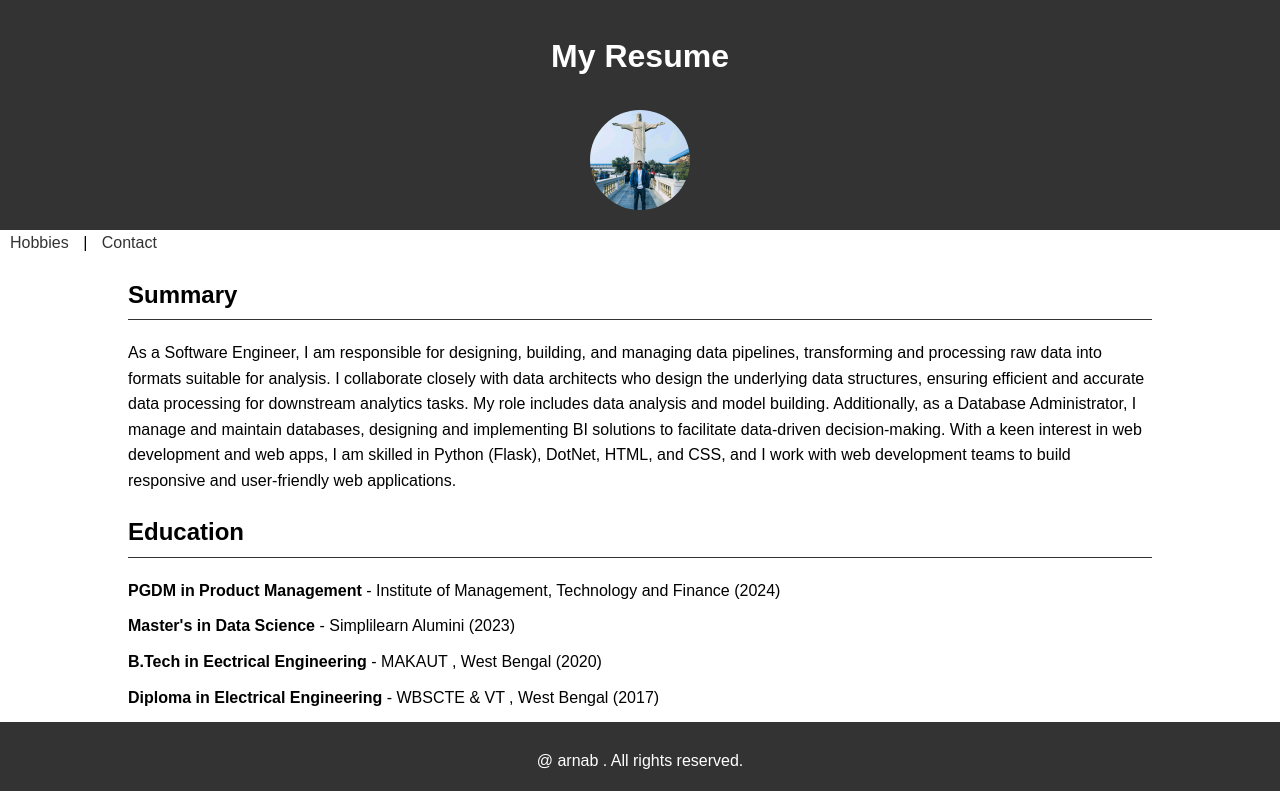
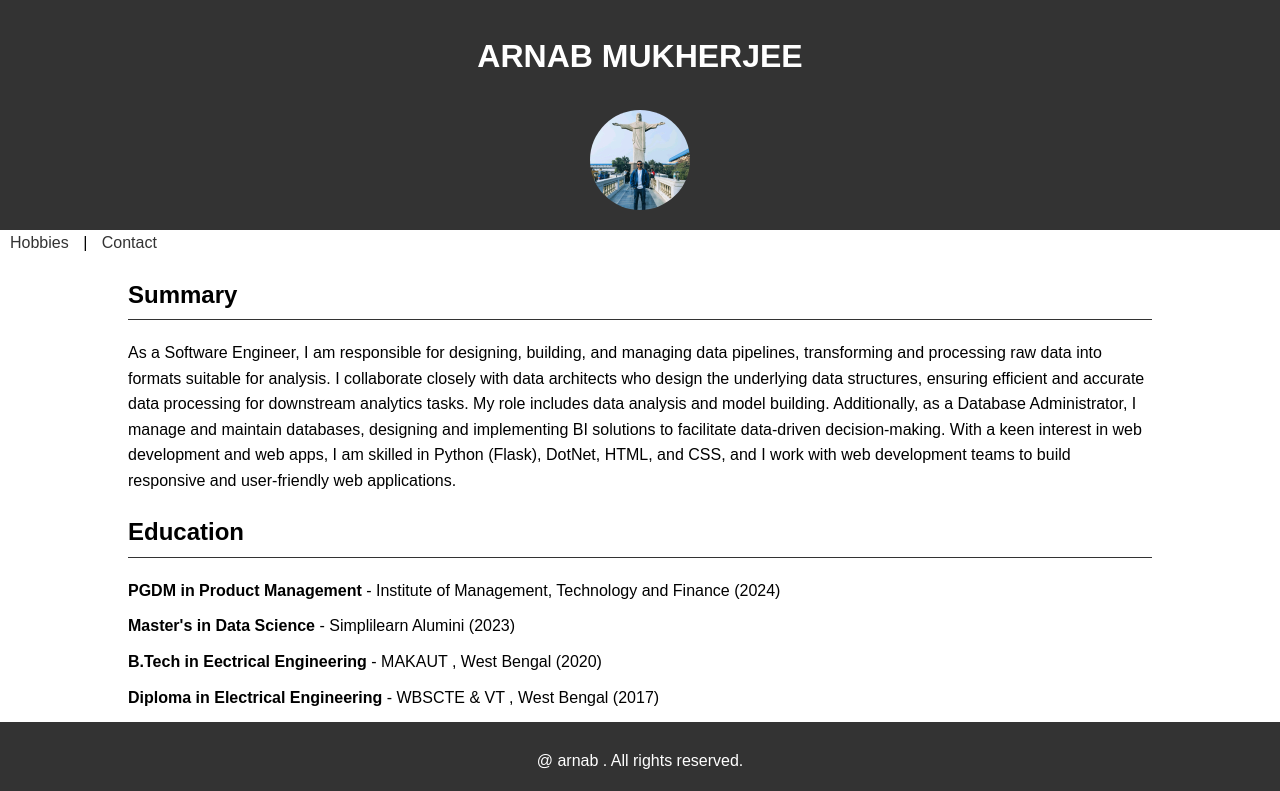
Before and after one commit to arnabm-94/html-portfolio, a plain HTML site: page index.html in a window 1280 px wide. Shown: the top 791 px of the page. Drawn offline with Linux system fonts and the light colour scheme.

Commit message:
Update index.html

```diff
--- a/index.html
+++ b/index.html
@@ -62,7 +62,7 @@
 <body>
 
 <header>
-    <h1>My Resume</h1> <img src="profile_photo.jpg" alt="Profile Photo">
+    <h1>ARNAB MUKHERJEE</h1> <img src="profile_photo.jpg" alt="Profile Photo">
 </header>
 
 <nav>
```
